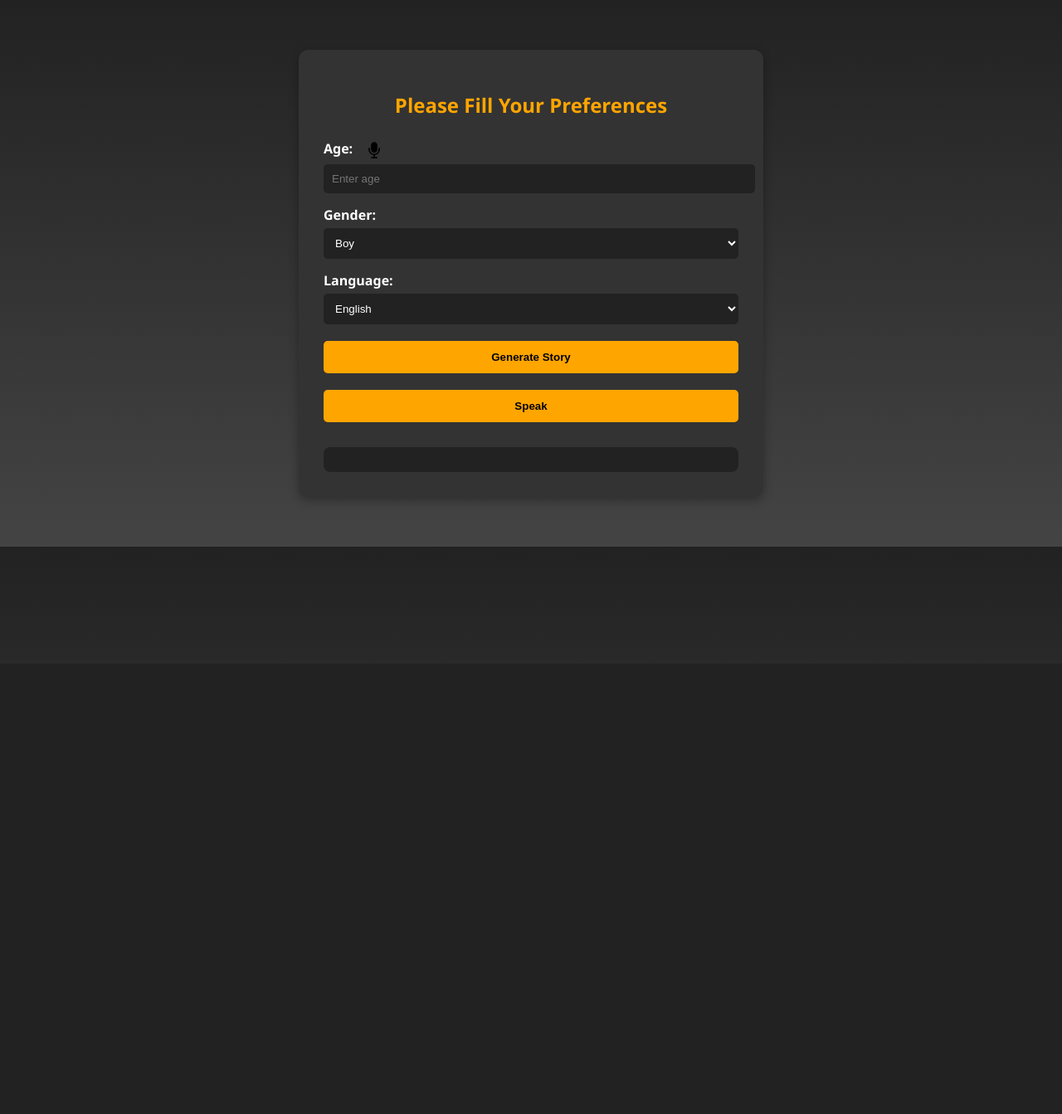
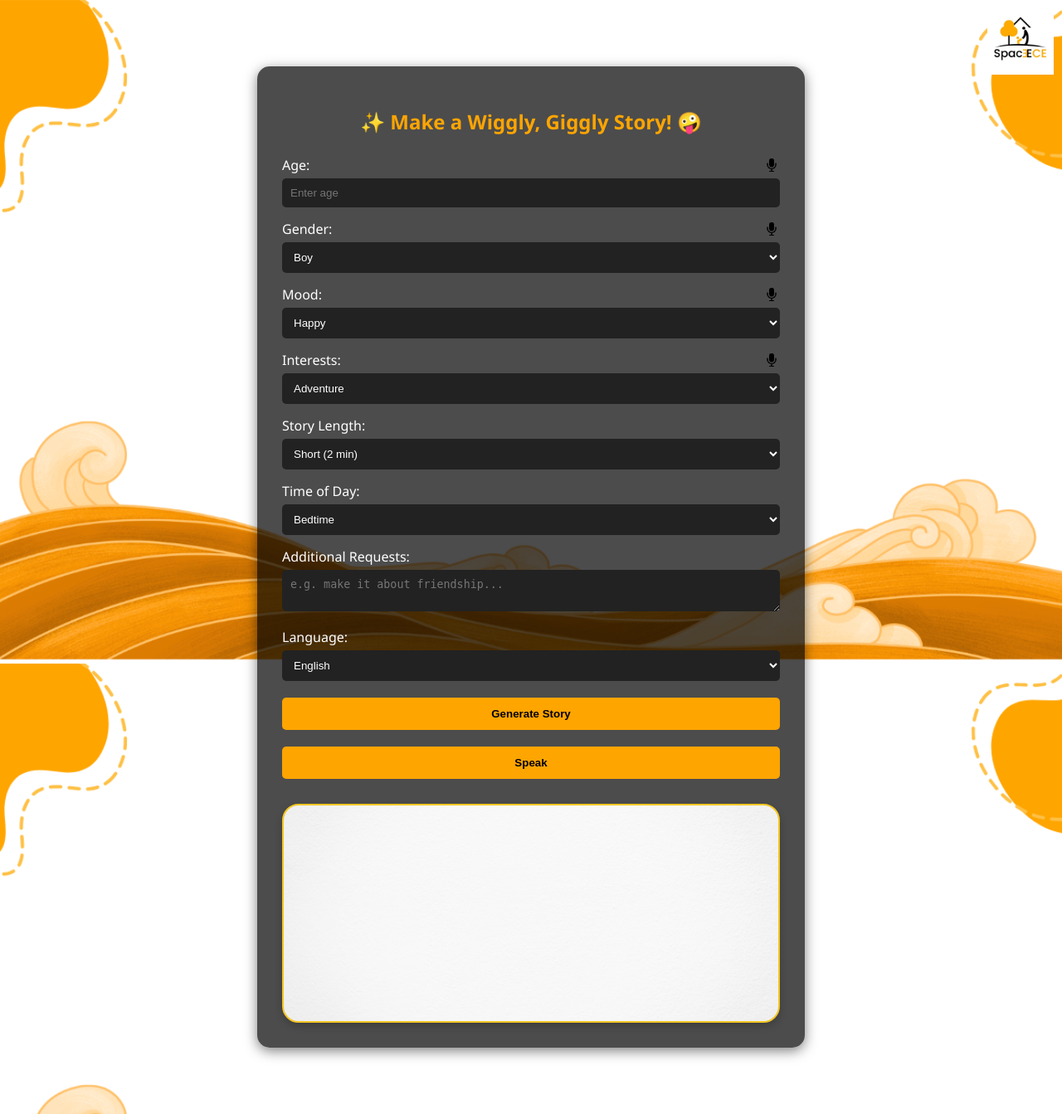
Before and after one commit to hybridjar/AI-Story-Generator, a Flask app: page / in a window 1280 px wide. Shown: the whole page at 83% size. Before the commit the page ends 659 px from the top, so only its background shows below. Run offline with Flask 3, Linux system fonts and the light colour scheme.

Commit message:
form.html

```diff
--- a/templates/form.html
+++ b/templates/form.html
@@ -2,34 +2,54 @@
 <html lang="en">
 <head>
     <meta charset="UTF-8">
-    <title>AI Story Generator</title>
+    <title>✨ Make a Wiggly, Giggly Story! 🤪</title>
+
+    <link href="https://fonts.googleapis.com/css2?family=Baloo+2&family=Noto+Sans+Devanagari&display=swap" rel="stylesheet">
+
     <style>
         body {
-            background: linear-gradient(to bottom, #222, #444);
+            background: url("{{ url_for('static', filename='BG3.png') }}") no-repeat center center fixed;
+            background-size: cover;
             font-family: 'Segoe UI', Tahoma, Geneva, Verdana, sans-serif;
             color: white;
             margin: 0;
             padding: 0;
         }
+        .logo {
+            position: absolute;
+            top: 10px;
+            right: 10px;
+            width: 80px;
+        }
         .container {
-            max-width: 500px;
-            margin: 60px auto;
-            background: #333;
+            max-width: 600px;
+            margin: 80px auto;
+            background: rgba(0, 0, 0, 0.7);
             padding: 30px;
-            border-radius: 12px;
-            box-shadow: 0 4px 12px rgba(0,0,0,0.3);
+            border-radius: 15px;
+            box-shadow: 0 4px 15px rgba(0,0,0,0.5);
         }
         h2 {
             text-align: center;
             margin-bottom: 25px;
             color: orange;
         }
-        label {
-            display: block;
+        .form-field {
             margin-top: 15px;
-            font-weight: bold;
+            position: relative;
         }
-        input, select, textarea {
+        .form-field label {
+            display: flex;
+            justify-content: space-between;
+            align-items: center;
+        }
+        .form-field .mic-icon {
+            width: 20px;
+            cursor: pointer;
+        }
+        .form-field input,
+        .form-field select,
+        .form-field textarea {
             width: 100%;
             padding: 10px;
             margin-top: 5px;
@@ -37,6 +57,7 @@
             border-radius: 5px;
             background: #222;
             color: white;
+            box-sizing: border-box;
         }
         button {
             margin-top: 20px;
@@ -52,73 +73,140 @@
         button:hover {
             background-color: darkorange;
         }
-        #mic-icon {
-            cursor: pointer;
-            margin-left: 10px;
-            vertical-align: middle;
-        }
         #story-result {
             margin-top: 30px;
-            background: #222;
-            padding: 15px;
-            border-radius: 8px;
+            background: url("{{ url_for('static', filename='abstract-surface-textures-white-concrete-stone-wall.jpg') }}") no-repeat center center;
+            background-size: cover;
+            padding: 30px;
+            border-radius: 20px;
             white-space: pre-wrap;
+            min-height: 200px;
+            color: black !important;
+            background-color: rgba(255,255,255,0.85);
+            font-size: 20px;
+            line-height: 1.6;
+            text-align: left;
+            box-shadow: 0 4px 10px rgba(0,0,0,0.2);
+            border: 2px solid #f3c623;
+        }
+        #audio-controls {
+            display: flex;
+            align-items: center;
+            gap: 10px;
+            margin-top: 15px;
+        }
+        input[type=range] {
+            width: 100%;
         }
     </style>
 </head>
 <body>
+
+<img class="logo" src="{{ url_for('static', filename='logo.png') }}" alt="Logo">
+
 <div class="container">
-    <h2>Please Fill Your Preferences</h2>
+    <h2>✨ Make a Wiggly, Giggly Story! 🤪</h2>
 
-    <label for="age">Age:
-        <img id="mic-icon" src="{{ url_for('static', filename='Mic.png') }}" alt="Mic" width="24" />
-    </label>
-    <input type="text" id="age" placeholder="Enter age" />
-
-    <label for="gender">Gender:</label>
+    <div class="form-field">
+        <label for="age">Age: <img class="mic-icon" onclick="startRecognition('age')" src="{{ url_for('static', filename='mic.png') }}" /></label>
+        <input type="number" id="age" placeholder="Enter age" />
+    </div>
+    <div class="form-field">
+        <label for="gender">Gender: <img class="mic-icon" onclick="startRecognition('gender')" src="{{ url_for('static', filename='mic.png') }}" /></label>
         <select id="gender">
             <option value="boy">Boy</option>
             <option value="girl">Girl</option>
         </select>
-
+    </div>
+    <div class="form-field">
+        <label for="mood">Mood: <img class="mic-icon" onclick="startRecognition('mood')" src="{{ url_for('static', filename='mic.png') }}" /></label>
+        <select id="mood">
+            <option value="happy">Happy</option>
+            <option value="sad">Sad</option>
+            <option value="excited">Excited</option>
+            <option value="scared">Scared</option>
+            <option value="brave">Brave</option>
+            <option value="curious">Curious</option>
+            <option value="funny">Funny</option>
+            <option value="thoughtful">Thoughtful</option>
+        </select>
+    </div>
+    <div class="form-field">
+        <label for="interests">Interests: <img class="mic-icon" onclick="startRecognition('interests')" src="{{ url_for('static', filename='mic.png') }}" /></label>
+        <select id="interests">
+            <option value="adventure">Adventure</option>
+            <option value="dinosaurs">Dinosaurs</option>
+            <option value="magic">Magic</option>
+            <option value="space">Space</option>
+            <option value="animals">Animals</option>
+        </select>
+    </div>
+    <div class="form-field">
+        <label for="story_length">Story Length:</label>
+        <select id="story_length">
+            <option value="short">Short (2 min)</option>
+            <option value="medium">Medium (4 min)</option>
+            <option value="long">Long (7+ min)</option>
+        </select>
+    </div>
+    <div class="form-field">
+        <label for="time_of_day">Time of Day:</label>
+        <select id="time_of_day">
+            <option value="bedtime">Bedtime</option>
+            <option value="daytime">Daytime</option>
+        </select>
+    </div>
+    <div class="form-field">
+        <label for="additional">Additional Requests:</label>
+        <textarea id="additional" rows="2" placeholder="e.g. make it about friendship..."></textarea>
+    </div>
+    <div class="form-field">
         <label for="language">Language:</label>
         <select id="language">
             <option value="en">English</option>
             <option value="hi">Hindi</option>
             <option value="mr">Marathi</option>
         </select>
+    </div>
 
     <button onclick="generateStory()">Generate Story</button>
     <button onclick="speakStory()">Speak</button>
 
     <div id="story-result"></div>
+    <div id="audio-controls" style="display:none;">
+        <button onclick="togglePlayPause()">⏯️</button>
+        <input type="range" id="seekbar" value="0" min="0" step="1">
+    </div>
 </div>
 
 <script>
-    const mic = document.getElementById("mic-icon");
+let audio;
+let seekbar = document.getElementById("seekbar");
 
-    mic.addEventListener("click", () => {
+function applyLanguageFont(language) {
+    const storyBox = document.getElementById("story-result");
+    if (language === "hi" || language === "mr") {
+        storyBox.style.fontFamily = "'Noto Sans Devanagari', 'Baloo 2', sans-serif";
+    } else {
+        storyBox.style.fontFamily = "'Segoe UI', Tahoma, Geneva, Verdana, sans-serif";
+    }
+}
+
+function togglePlayPause() {
+    if (audio && audio.paused) audio.play();
+    else if (audio) audio.pause();
+}
+
+function startRecognition(fieldId) {
     const recognition = new (window.SpeechRecognition || window.webkitSpeechRecognition)();
     recognition.lang = 'en-US';
     recognition.start();
-
-        recognition.onresult = function(event) {
+    recognition.onresult = function (event) {
         const transcript = event.results[0][0].transcript.toLowerCase();
-            console.log("Heard:", transcript);
-
-            const numberWords = {
-                'one': 1, 'two': 2, 'three': 3, 'four': 4,
-                'five': 5, 'six': 6, 'seven': 7, 'eight': 8
-            };
-
-            let number = null;
-
-            // Try to extract digit first (e.g. "I am 5")
-            const matchDigit = transcript.match(/\d+/);
-            if (matchDigit) {
-                number = parseInt(matchDigit[0]);
-            } else {
-                // Then try matching number words (e.g. "I am five")
+        if (fieldId === 'age') {
+            const numberWords = { one: 1, two: 2, three: 3, four: 4, five: 5, six: 6, seven: 7, eight: 8 };
+            let number = parseInt(transcript.match(/\d+/));
+            if (!number) {
                 for (const [word, val] of Object.entries(numberWords)) {
                     if (transcript.includes(word)) {
                         number = val;
@@ -126,24 +214,36 @@
                     }
                 }
             }
-
-            if (number && number >= 1 && number <= 8) {
-                document.getElementById("age").value = number;
+            if (number >= 1 && number <= 8) document.getElementById(fieldId).value = number;
+            else alert("Please say a number between 1 and 8.");
         } else {
-                alert("Please say a number between 1 and 8.");
+            const select = document.getElementById(fieldId);
+            for (const option of select.options) {
+                if (transcript.includes(option.value)) {
+                    select.value = option.value;
+                    break;
+                }
+            }
         }
     };
-
-        recognition.onerror = function(event) {
+    recognition.onerror = function (event) {
         alert("Speech recognition error: " + event.error);
     };
-    });
+}
 
 function generateStory() {
-        const age = document.getElementById("age").value;
-        const gender = document.getElementById("gender").value;
+    const data = {
+        age: document.getElementById("age").value,
+        gender: document.getElementById("gender").value,
+        mood: document.getElementById("mood").value,
+        interests: document.getElementById("interests").value,
+        story_length: document.getElementById("story_length").value,
+        time_of_day: document.getElementById("time_of_day").value,
+        additional: document.getElementById("additional").value,
+        language: document.getElementById("language").value
+    };
 
-        if (!age || age < 1 || age > 8) {
+    if (!data.age || data.age < 1 || data.age > 8) {
         alert("Please enter a valid age between 1 and 8.");
         return;
     }
@@ -151,33 +251,31 @@
     fetch("/generate_story", {
         method: "POST",
         headers: { "Content-Type": "application/json" },
-            body: JSON.stringify({
-                age: age,
-                gender: gender,
-                mood: "happy",
-                interests: "adventure",
-                story_length: "short",
-                time_of_day: "bedtime",
-                additional: ""
-            })
+        body: JSON.stringify(data)
     })
     .then(res => res.json())
-        .then(data => {
-            if (data.error) {
-                alert("Error: " + data.error);
+    .then(resData => {
+        if (resData.story) {
+            document.getElementById("story-result").innerText = resData.story;
+            applyLanguageFont(data.language);
         } else {
-                document.getElementById("story-result").innerText = data.story;
+            alert("No story returned.");
         }
     })
     .catch(err => {
         console.error(err);
-            alert("Something went wrong. Check your console.");
+        alert("Error generating story.");
     });
 }
 
 function speakStory() {
-        const story = document.getElementById("story-result").innerText;
+    const story = document.getElementById("story-result").innerText.trim();
     const language = document.getElementById("language").value;
+
+    if (!story) {
+        alert("No story to speak. Please generate a story first.");
+        return;
+    }
 
     fetch("/speak_story", {
         method: "POST",
@@ -187,8 +285,16 @@
     .then(res => res.blob())
     .then(blob => {
         const audioUrl = URL.createObjectURL(blob);
-            const audio = new Audio(audioUrl);
+        audio = new Audio(audioUrl);
+        document.getElementById("audio-controls").style.display = "flex";
         audio.play();
+        audio.ontimeupdate = () => {
+            seekbar.max = audio.duration;
+            seekbar.value = audio.currentTime;
+        };
+        seekbar.oninput = () => {
+            audio.currentTime = seekbar.value;
+        };
     })
     .catch(err => {
         console.error(err);
```
Lines whose indentation alone changed are shown as unchanged.
